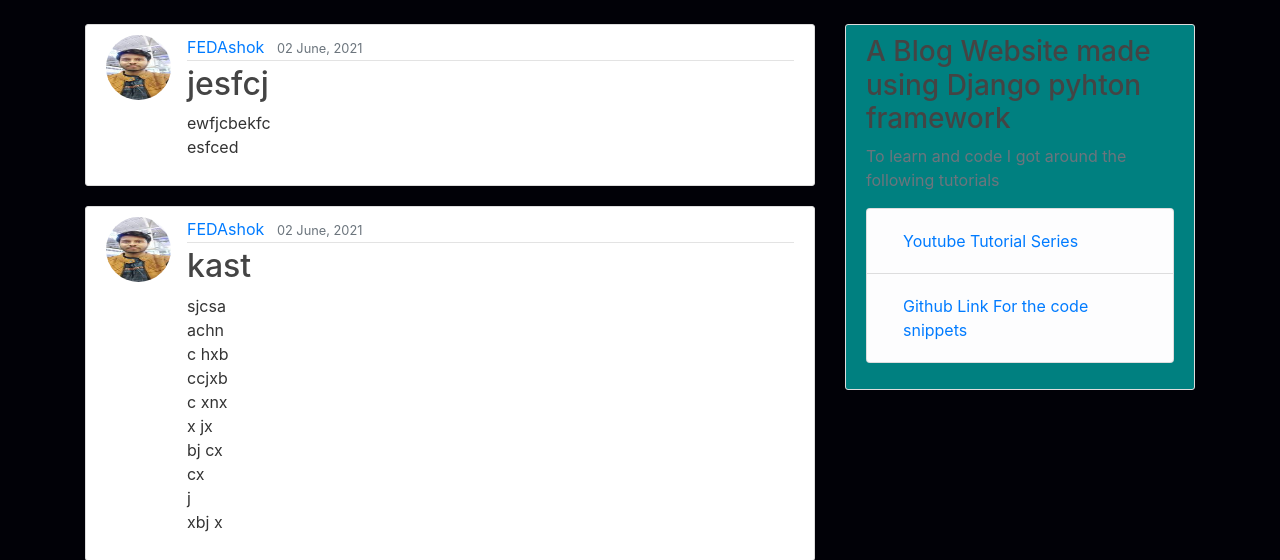
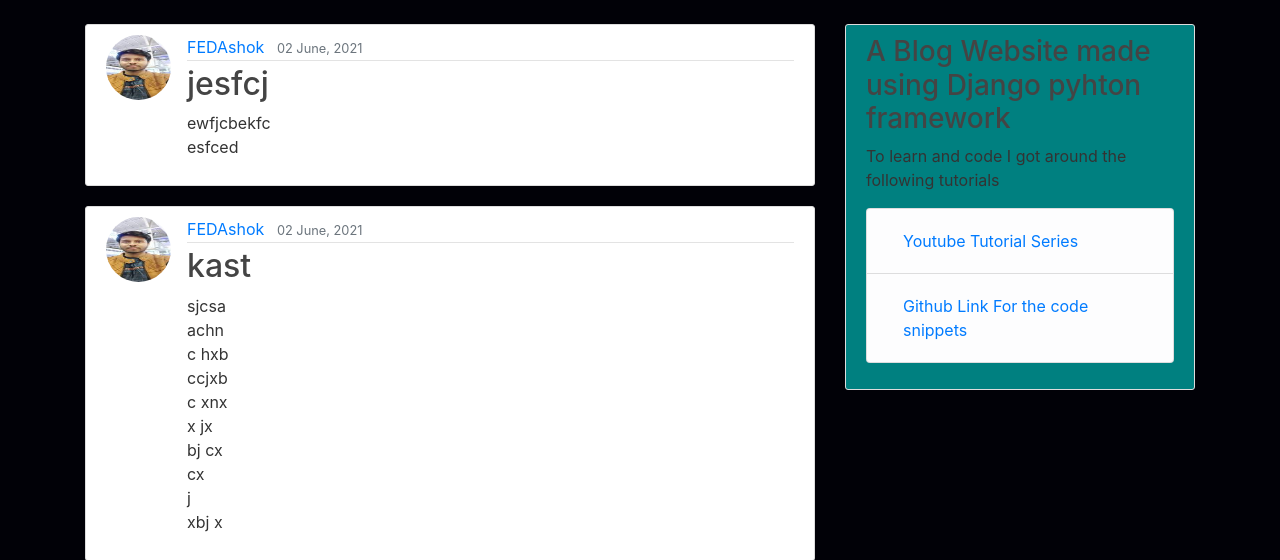
Before and after one commit to Ashokkumar2sa/Django-website-heroku, a Django app: page / in a window 1280 px wide. Shown: the part 56-616 px from the top of the page. Run offline with Django 3.2, Linux system fonts and the light colour scheme; data comes from the database, SQL or seed files in the repository; some libraries are stand-ins or nearby versions.

Commit message:
sidebar correction

```diff
--- a/blog/templates/blog/base.html
+++ b/blog/templates/blog/base.html
@@ -62,7 +62,7 @@
           <div class="col-md-4" >
             <div class="content-section" style="background-color: teal;" >
               <h3 >A Blog Website made using Django pyhton framework</h3>
-              <p class='text-muted'>To learn and code I got around the following tutorials
+              <p >To learn and code I got around the following tutorials
                 <ul class="list-group">
                   <li class="list-group-item list-group-item-light">
                     <a class="nav-item nav-link" href="https://www.youtube.com/watch?v=UmljXZIypDc&list=PL-osiE80TeTtoQCKZ03TU5fNfx2UY6U4p"> Youtube Tutorial Series</a>
```
Also changed, not shown: db.sqlite3.
